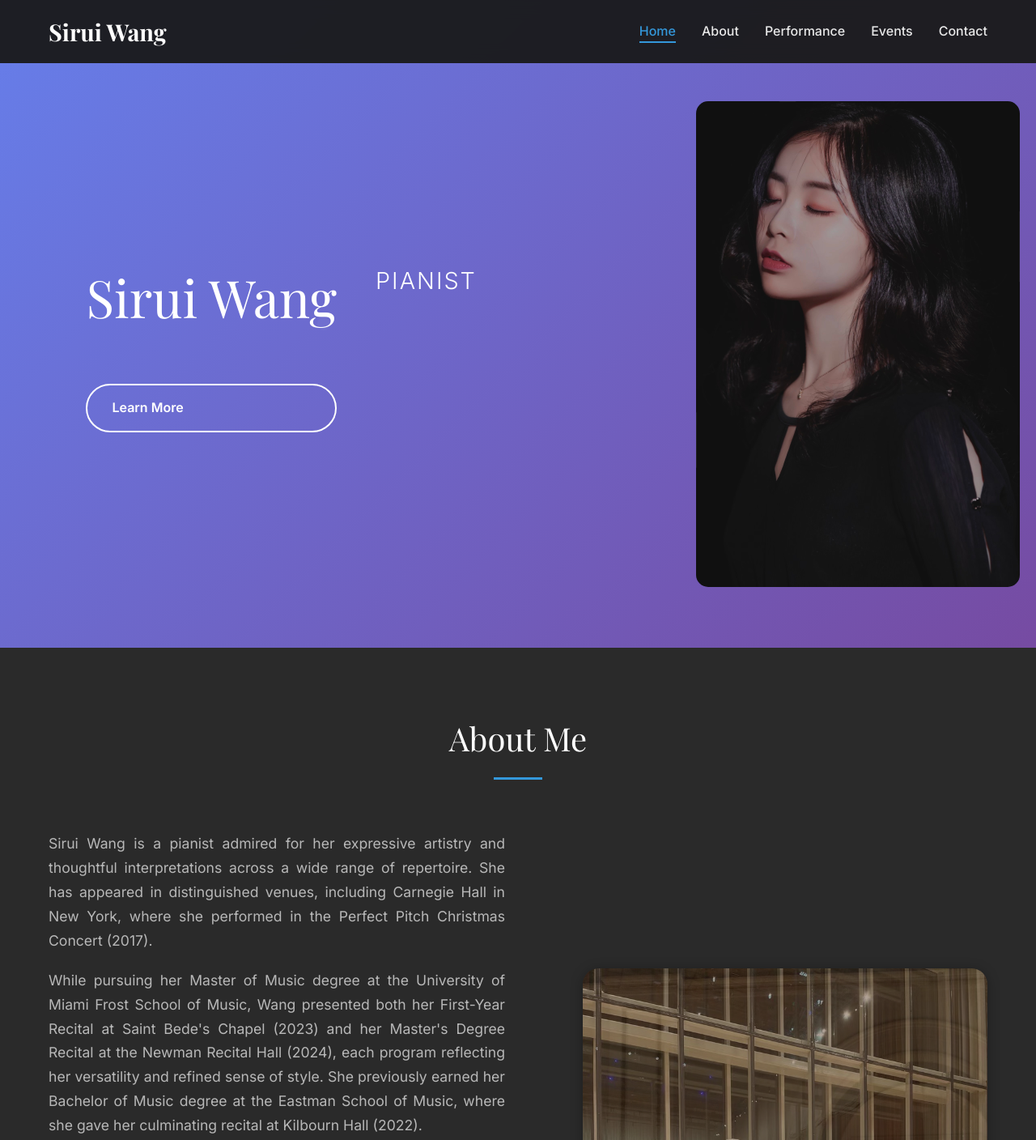
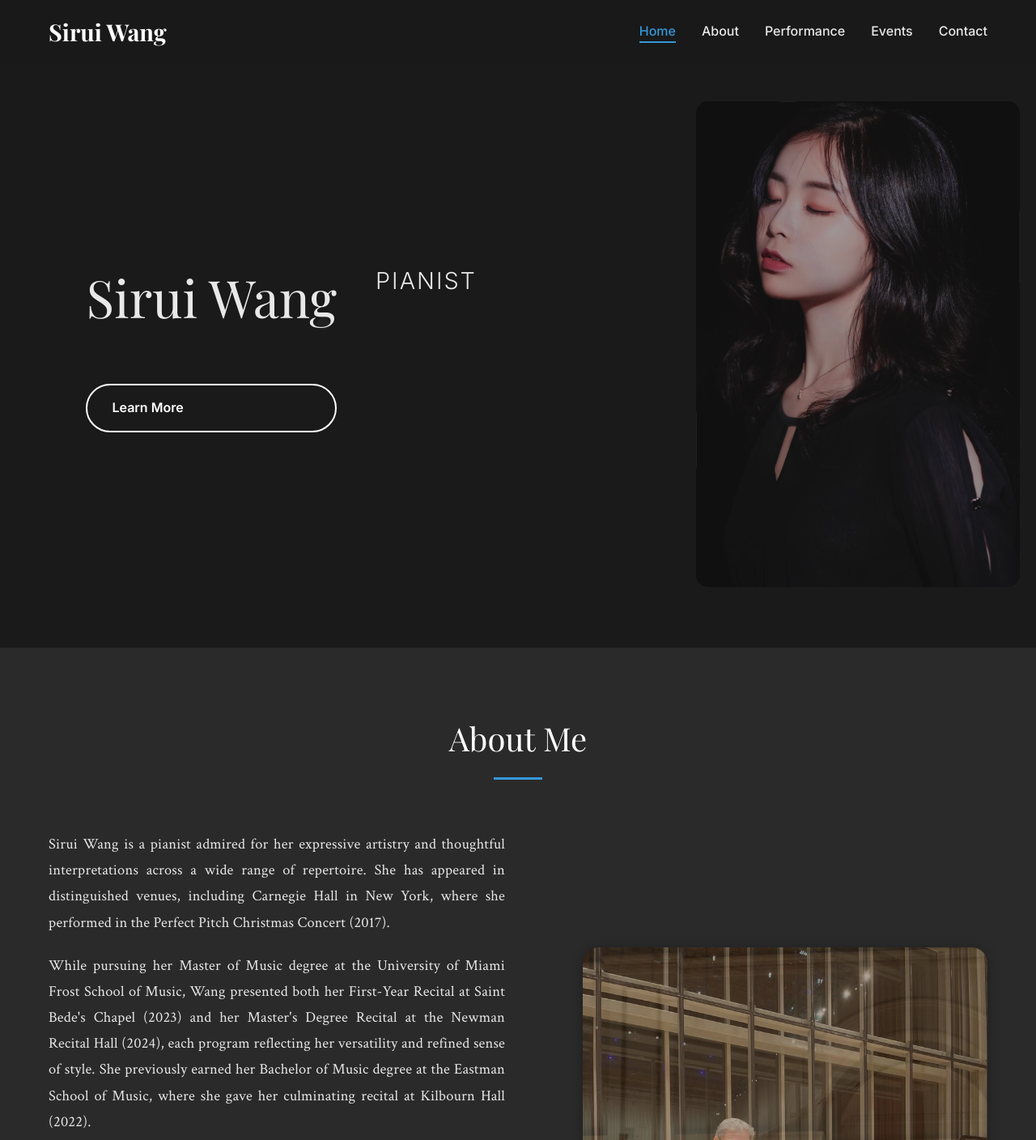
Before and after one commit to muyuanhe0404/profolio-example, a website: page index.html in a window 1280 px wide. Shown: the top 1408 px of the page at 81% size. Drawn offline with nearby package versions, Linux system fonts and the light colour scheme; no server answers; a web font is replaced by a local one.

Commit message:
Enhance styles and add Crimson Text font
Added 'Crimson Text' font to improve typographic elegance and updated CSS variables and classes to use it for the about section. Refined color usage, hover effects, and layout for better visual consistency and interactivity.

```diff
--- a/index.html
+++ b/index.html
@@ -5,7 +5,7 @@
     <meta name="viewport" content="width=device-width, initial-scale=1.0">
     <title>Musician Portfolio</title>
     <link rel="stylesheet" href="styles.css">
-    <link href="https://fonts.googleapis.com/css2?family=Playfair+Display:wght@300;400;700&family=Inter:wght@300;400;500;600&display=swap" rel="stylesheet">
+    <link href="https://fonts.googleapis.com/css2?family=Playfair+Display:wght@300;400;700&family=Inter:wght@300;400;500;600&family=Crimson+Text:ital,wght@0,400;0,600;1,400&display=swap" rel="stylesheet">
     <link rel="stylesheet" href="https://cdnjs.cloudflare.com/ajax/libs/font-awesome/6.0.0/css/all.min.css">
 </head>
 <body>
--- a/styles.css
+++ b/styles.css
@@ -18,6 +18,7 @@
     --gradient: linear-gradient(135deg, #667eea 0%, #764ba2 100%);
     --font-primary: 'Playfair Display', serif;
     --font-secondary: 'Inter', sans-serif;
+    --font-elegant: 'Crimson Text', 'Libre Baskerville', 'Times New Roman', serif;
 }
 
 body {
@@ -122,8 +123,8 @@ body {
     display: flex;
     align-items: center;
     padding: 100px 20px 50px;
-    background: var(--gradient);
-    color: white;
+    background: var(--bg-color);
+    color: var(--text-color);
     position: relative;
     overflow: hidden;
 }
@@ -209,13 +210,13 @@ body {
 
 .cta-button:hover {
     background: white;
-    color: var(--primary-color);
+    color: #1a1a1a;
     transform: translateY(-2px);
 }
 
 .hero-image {
     display: flex;
-    justify-content: center;
+    justify-content: flex-start;
     align-items: center;
     opacity: 0;
     animation: fadeInRight 1s ease 1s forwards;
@@ -314,11 +315,14 @@ section {
 }
 
 .about-description {
-    font-size: 1.1rem;
-    line-height: 1.7;
-    margin-bottom: 1.2rem;
-    color: var(--light-text);
+    font-family: var(--font-elegant);
+    font-size: 1.15rem;
+    font-weight: 400;
+    line-height: 1.75;
+    margin-bottom: 1.3rem;
+    color: var(--text-color);
     text-align: justify;
+    letter-spacing: 0.2px;
 }
 
 .about-description:last-child {
@@ -733,7 +737,8 @@ section {
     align-items: center;
     padding: 2rem;
     border-bottom: 1px solid var(--border-color);
-    transition: background 0.3s ease;
+    transition: all 0.3s ease;
+    cursor: pointer;
 }
 
 .event-item:last-child {
@@ -742,6 +747,8 @@ section {
 
 .event-item:hover {
     background: var(--light-bg);
+    transform: translateY(-5px);
+    box-shadow: 0 8px 25px rgba(0, 0, 0, 0.4);
 }
 
 .event-date {
```
